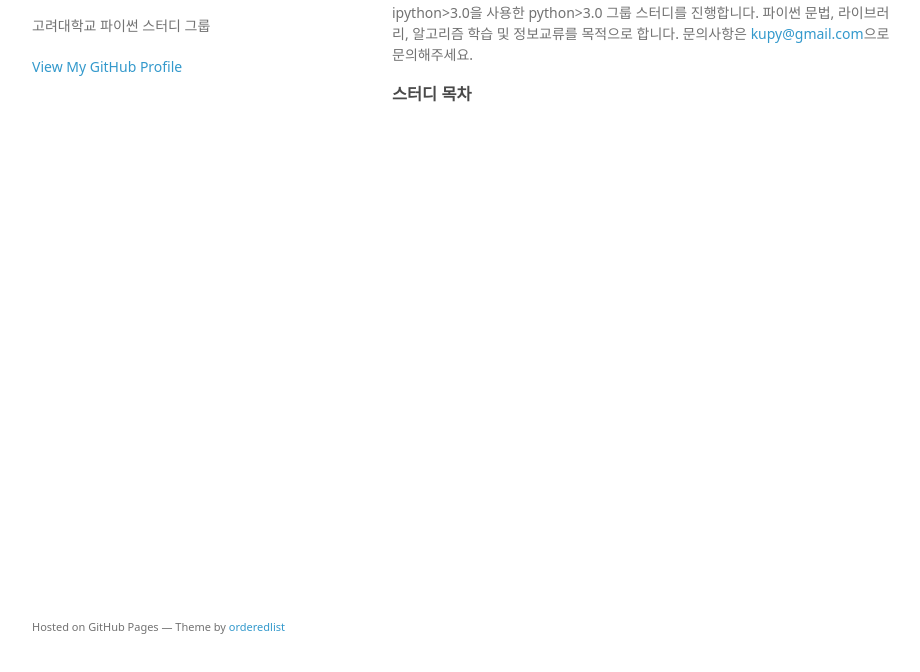
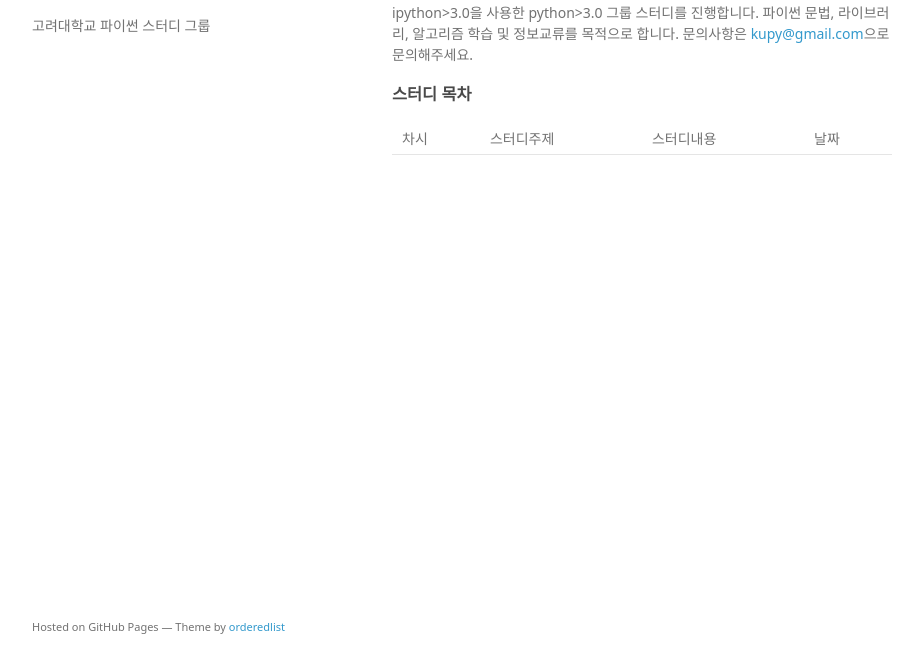
Before and after one commit to KUPy/KUPy.github.io, a plain HTML site: page index.html in a window 1280 px wide. Shown: the part 94-766 px from the top of the page, without its empty margins (178-1098 px from the left). Drawn offline with Linux system fonts and the light colour scheme; a web font is replaced by a local one.

Commit message:
Update index.html

```diff
--- a/index.html
+++ b/index.html
@@ -19,8 +19,6 @@
         <p>고려대학교 파이썬 스터디 그룹</p>
 
 
-        <p class="view"><a href="https://github.com/KUPy">View My GitHub Profile</a></p>
-
       </header>
       <section>
         <h3>
@@ -32,6 +30,14 @@
 
 <h3>
 <a id="스터디-목차" class="anchor" href="#%EC%8A%A4%ED%84%B0%EB%94%94-%EB%AA%A9%EC%B0%A8" aria-hidden="true"><span aria-hidden="true" class="octicon octicon-link"></span></a>스터디 목차</h3>
+      <table>
+        <thead>
+          <td>차시</td>
+          <td>스터디주제</td>
+          <td>스터디내용</td>
+          <td>날짜</td>
+        </thead>
+      </table>
       </section>
       <footer>
         <p><small>Hosted on GitHub Pages &mdash; Theme by <a href="https://github.com/orderedlist">orderedlist</a></small></p>
```
